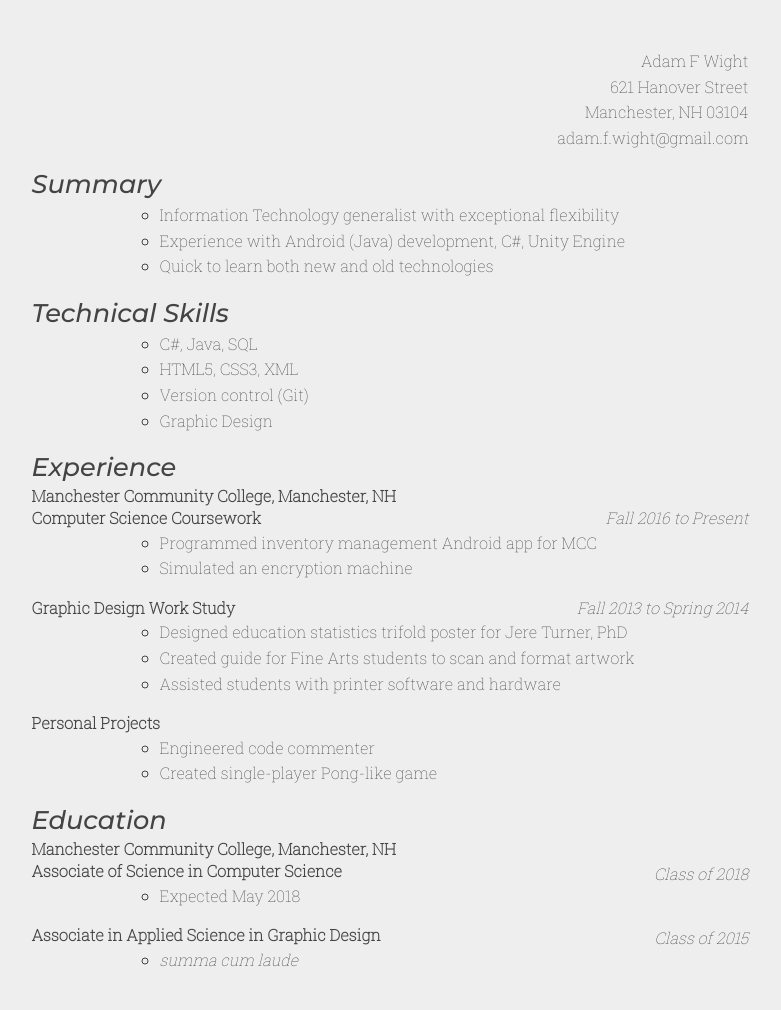
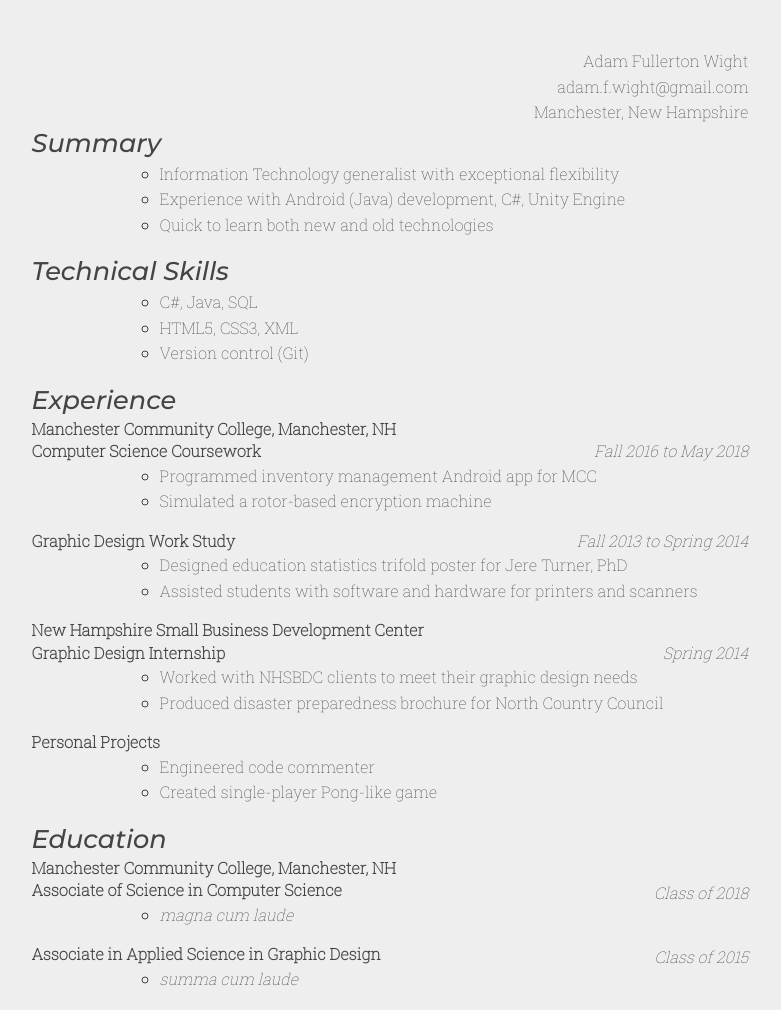
Before and after one commit to Zapafaz/resume, a plain HTML site: page index.html in a window 1280 px wide. Shown: the whole page, without its empty margins (250-1031 px from the left). Drawn offline with Linux system fonts and the light colour scheme.

Commit message:
Add internship, update timeline (school: done ...for now)

```diff
--- a/css/styles.css
+++ b/css/styles.css
@@ -38,6 +38,10 @@ em {
 	margin: 3em auto;
 }
 
+#me {
+	padding: 0;
+}
+
 .mid {
 	padding-left: 8em;
 }
@@ -63,6 +67,7 @@ li {
 }
 
 .no-bullet {
+	padding-left: 0;
 	list-style-type: none;
 }
 
--- a/index.html
+++ b/index.html
@@ -1,20 +1,19 @@
 <!DOCTYPE html>
 <html>
 	<head>
-		<title>Adam F Wight | Resume</title>
+		<title>Adam Wight | Resume</title>
 		<meta charset="utf-8" />
 		<meta name="viewport" content="width=device-width, initial-scale=1" />
 		<link href="css/styles.css" rel="stylesheet" />
-		<link href="https://fonts.googleapis.com/css?family=Montserrat:500i|Roboto+Slab:100" rel="stylesheet">
+		<link href="https://fonts.googleapis.com/css?family=Montserrat:500i|Roboto+Slab:100" rel="stylesheet" />
 	</head>
 	<body>
 		<div id="container">
 			<header>
-				<ul class="right no-bullet">
-					<li>Adam F Wight</li>
-					<li>621 Hanover Street</li>
-					<li>Manchester, NH 03104</li>
+				<ul id="me" class="right no-bullet">
+					<li>Adam Fullerton Wight</li>
 					<li>adam.f.wight@gmail.com</li>
+					<li>Manchester, New Hampshire</li>
 				</ul>
 			</header>
 			<main>
@@ -29,24 +28,30 @@
 						<li>C#, Java, SQL</li>
 						<li>HTML5, CSS3, XML</li>
 						<li>Version control (Git)</li>
-						<li>Graphic Design</li>
 					</ul>
 				<h1>Experience</h1>
 					<h2 class="location subhead">Manchester Community College, Manchester, NH</h2>
 						<div class="subhead">
-						<h3>Computer Science Coursework<em class="date">Fall 2016 to Present</em></h2>
+							<h3>Computer Science Coursework<em class="date">Fall 2016 to May 2018</em></h2>
 						</div>
 							<ul class="circle mid">
 								<li>Programmed inventory management Android app for MCC
-						<li>Simulated an encryption machine
+								<li>Simulated a rotor-based encryption machine
 							</ul>
 						<div class="subhead">
 							<h3>Graphic Design Work Study<em class="date">Fall 2013 to Spring 2014</em></h2>
 						</div>
 							<ul class="circle mid">
 								<li>Designed education statistics trifold poster for Jere Turner, PhD</li>
-						<li>Created guide for Fine Arts students to scan and format artwork</li>
-						<li>Assisted students with printer software and hardware</li>
+								<li>Assisted students with software and hardware for printers and scanners</li>
+							</ul>
+					<h2 class="location subhead">New Hampshire Small Business Development Center</h2>
+						<div class="subhead">
+							<h3>Graphic Design Internship<em class="date">Spring 2014</em></h2>
+						</div>
+							<ul class="circle mid">
+								<li>Worked with NHSBDC clients to meet their graphic design needs</li>
+								<li>Produced disaster preparedness brochure for North Country Council</li>
 							</ul>
 						<h3 class="subhead">Personal Projects</h2>
 							<ul class="circle mid">
@@ -57,7 +62,7 @@
 					<h2 class="location subhead">Manchester Community College, Manchester, NH</h2>
 						<h3 class="subhead">Associate of Science in Computer Science<em class="date">Class of 2018</em></h2>
 							<ul class="circle mid">
-						<li>Expected May 2018</li>
+								<li><em>magna cum laude</em></li>
 							</ul>
 						<h3 class="subhead">Associate in Applied Science in Graphic Design<em class="date">Class of 2015 </em></h2>
 							<ul class="circle mid">
```
Also changed, not shown: 3 other files. Lines whose indentation alone changed are shown as unchanged.
